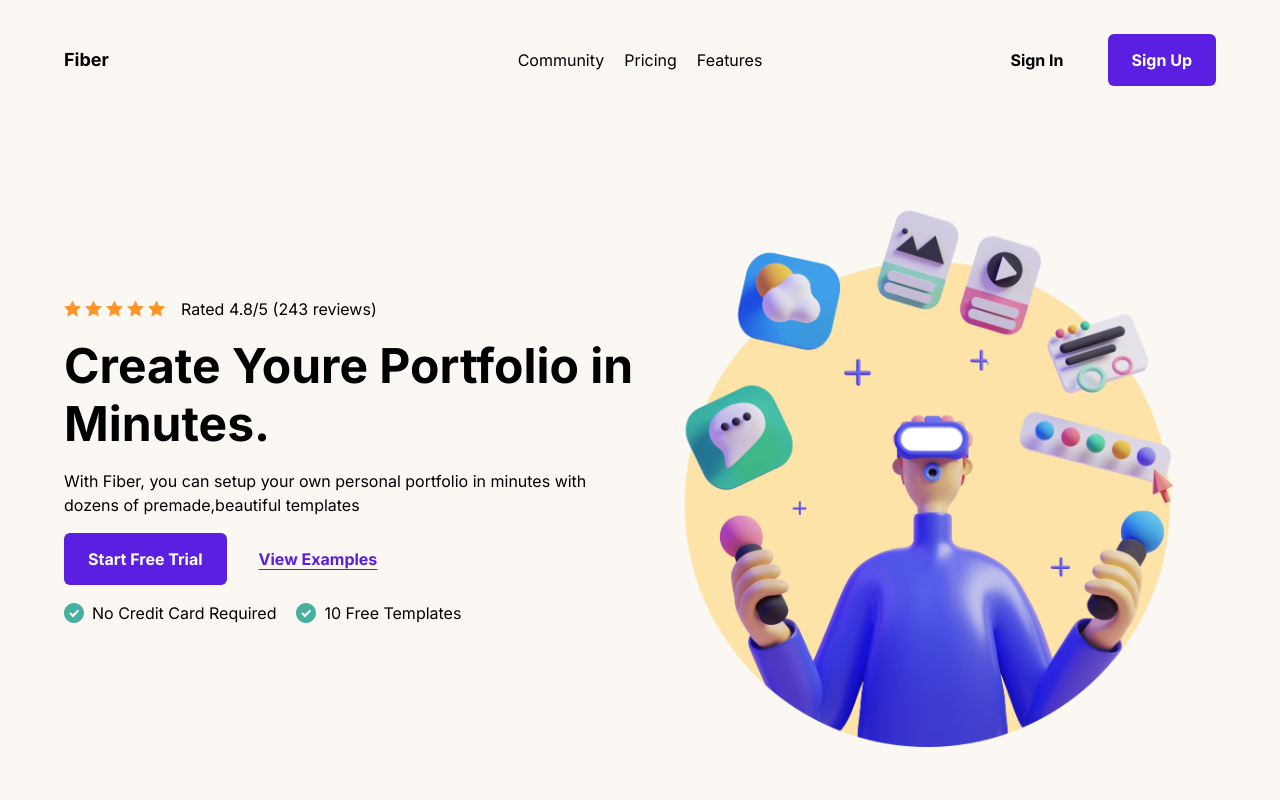
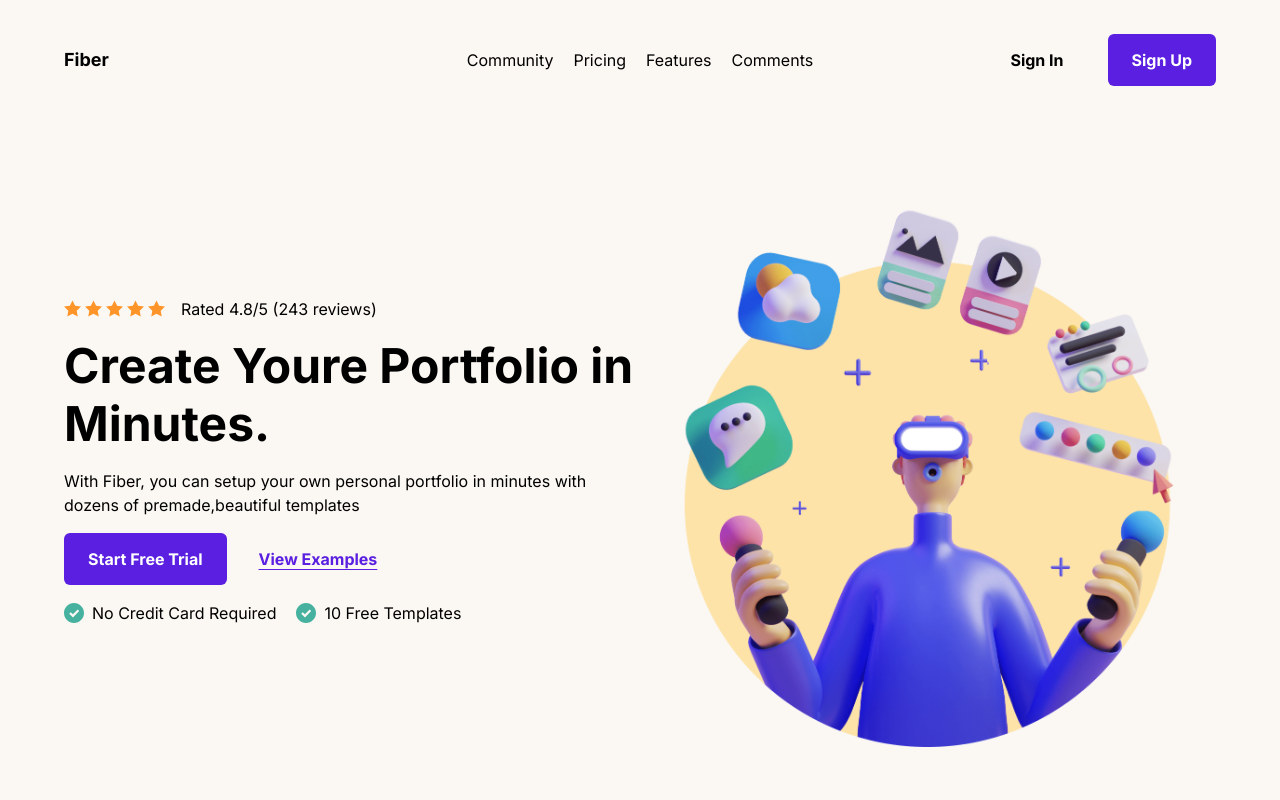
Before and after one commit to mehranroham/fiber, a Next.js app: page / in a window 1280 px wide. Shown: the top 800 px of the page. Built offline with nearby package versions, Linux system fonts and the light colour scheme.

Commit message:
improve comments page and create dynamic route for each comment

```diff
--- /dev/null
+++ b/src/app/comments/[slug]/page.tsx
@@ -0,0 +1,16 @@
+import prisma from '@/lib/db';
+import { redirect } from 'next/navigation';
+
+export default async function page({ params }: { params: { slug: string } }) {
+  const { slug } = params;
+
+  const post = await prisma.comment.findUnique({
+    where: { author: slug.replaceAll('-', ' ') },
+  });
+
+  if (!post) {
+    redirect('/');
+  }
+
+  return <div>{post?.author}</div>;
+}
--- a/src/app/comments/page.tsx
+++ b/src/app/comments/page.tsx
@@ -1,3 +1,4 @@
+import Nav from '@/components/templates/nav';
 import prisma from '@/lib/db';
 import Image from 'next/image';
 import Link from 'next/link';
@@ -6,8 +7,12 @@ export default async function page() {
   const comments = await prisma.comment.findMany();
 
   return (
-    <div className='bg-header-bg h-screen w-full flex flex-col gap-12 justify-center items-center px-32'>
-      <p className='text-2xl font-semibold'>All Comments ({comments.length})</p>
+    <div className='bg-header-bg h-screen w-full'>
+      <div className='max-w-7xl mx-auto flex flex-col gap-12 items-center px-[5%]'>
+        <Nav />
+        <h2 className='text-2xl font-semibold mb-10'>
+          All Comments ({comments.length})
+        </h2>
         <ul className='grid gap-5 grid-cols-3'>
           {comments.map((comment) => {
             return (
@@ -40,6 +45,7 @@ export default async function page() {
             );
           })}
         </ul>
+      </div>
     </div>
   );
 }
--- a/src/components/templates/header.tsx
+++ b/src/components/templates/header.tsx
@@ -4,6 +4,7 @@ import { Inter } from 'next/font/google';
 import Stars from '../icons/stars';
 import Link from 'next/link';
 import Check from '../icons/check';
+import Nav from './nav';
 
 const inter = Inter({
   subsets: ['latin'],
@@ -11,35 +12,10 @@ const inter = Inter({
 });
 
 export default function Header() {
-  const menu = ['Community', 'Pricing', 'Features'];
-
   return (
     <header className={`${inter.className} bg-header-bg w-full`}>
       <section className='w-full h-screen px-[5%] mx-auto max-w-7xl'>
-        <nav className='grid grid-cols-3 items-center h-[120px]'>
-          {/* logo */}
-          <span className='font-bold text-left text-lg cursor-pointer'>
-            Fiber
-          </span>
-          {/* Menu list */}
-          <ul className=' flex items-center justify-center gap-5'>
-            {menu.map((item) => {
-              return (
-                <li className='cursor-pointer' key={item}>
-                  {item}
-                </li>
-              );
-            })}
-          </ul>
-          <div className='flex items-center gap-5 justify-end'>
-            <Button blue={false} bg={false}>
-              <Link href='/auth/sign-in'>Sign In</Link>
-            </Button>
-            <Button blue bg={true}>
-              <Link href='/auth/sign-up'>Sign Up</Link>
-            </Button>
-          </div>
-        </nav>
+        <Nav />
         <section className='grid grid-cols-2'>
           <div className='flex flex-col justify-center h-[calc(100vh_-_120px)] w-full gap-4'>
             <div className='flex items-center gap-4'>
--- /dev/null
+++ b/src/components/templates/nav.tsx
@@ -0,0 +1,39 @@
+import Link from 'next/link';
+import React from 'react';
+import Button from '../ui/button';
+
+export default function Nav() {
+  const menu = [
+    { name: 'Community', href: '/' },
+    { name: 'Pricing', href: '/' },
+    { name: 'Features', href: '/' },
+    { name: 'Comments', href: '/comments' },
+  ];
+
+  return (
+    <nav className='grid grid-cols-3 items-center h-[120px] w-full '>
+      {/* logo */}
+      <Link href={'/'} className='font-bold text-left text-lg cursor-pointer'>
+        Fiber
+      </Link>
+      {/* Menu list */}
+      <ul className=' flex items-center justify-center gap-5'>
+        {menu.map((item) => {
+          return (
+            <li className='cursor-pointer' key={item.name}>
+              <Link href={item.href}> {item.name}</Link>
+            </li>
+          );
+        })}
+      </ul>
+      <div className='flex items-center gap-5 justify-end'>
+        <Button blue={false} bg={false}>
+          <Link href='/auth/sign-in'>Sign In</Link>
+        </Button>
+        <Button blue bg={true}>
+          <Link href='/auth/sign-up'>Sign Up</Link>
+        </Button>
+      </div>
+    </nav>
+  );
+}
```
Lines whose indentation alone changed are shown as unchanged.
